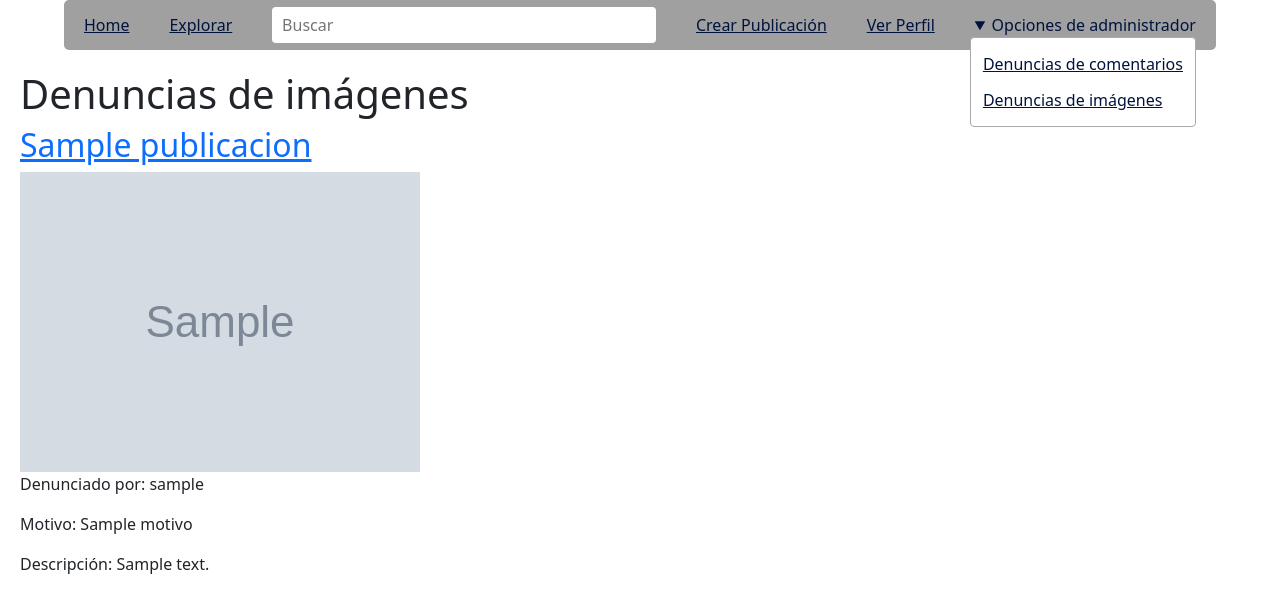
After one commit to emanuelamaya200-source/Trabajo-Integrador-web, a Node project: template views/Publicaciones/denunciasImagenes.pug in a window 1280 px wide, after a click on "Opciones de administrador". The commit adds this page. Shown: the top 613 px of the page. Run offline with Node 20 templates, Linux system fonts and the light colour scheme; the template is opened without the code that fills it: most values are stand-ins (such as "Sample title", 1, 10 or a date in 2020); grey boxes marked "Sample" are stand-in pictures; some libraries are stand-ins or nearby versions.

Commit message:
Denuncias
Denuncias, reorganizacion, y cambio de css

```diff
--- a/app.js
+++ b/app.js
@@ -9,6 +9,7 @@ import Publicaciones from"./rutas/Publicaciones.js"
 import RegYLogin from"./rutas/RegYLogin.js"
 import { requireAuth } from './controller/autenticador.js';
 import perfil from './rutas/perfil.js';
+import Denuncias from './rutas/Denuncias.js';
 
 // CONSTANTES
 const PORT = process.env.PORT;
@@ -51,6 +52,7 @@ app.use(express.urlencoded({ extended: true }));
 app.use(RegYLogin);
 app.use(Publicaciones)
 app.use(perfil)
+app.use(Denuncias)
 
 // rutas
 app.get("/",(req, res , next)=>{
--- a/controller/RegistroYLoginControlador.js
+++ b/controller/RegistroYLoginControlador.js
@@ -19,7 +19,8 @@ export const LoguearsePost = async (req, res) => {
             req.session.usuario = {
                 id: usuario.id,
                 username: usuario.username,
-                email: usuario.email
+                email: usuario.email,
+                validador: usuario.validador
             };
 
             return res.render('extra/welcome', { nombre: usuario.username });
--- a/mixins/nav.pug
+++ b/mixins/nav.pug
@@ -5,32 +5,26 @@ mixin nav(className = "navc")
     li
       a(href='/explorar') Explorar
     li
-      input#buscar(type="text", name="Buscar" placeholder="Buscar")
+      input#buscar(type="text", name="Buscar", placeholder="Buscar")
     li
       a(href='/crearPublicacion') Crear Publicación
-    li
-      if usuario
+    if usuario
+      li
         a#perfil(href=`/perfil/${usuario.id}`) Ver Perfil
-    li
-      if usuario.validador
-
-        button(popovertarget="menu") Opciones De Administrador ▾
-
-          div#menu(popover)
-            a(href="/denunciaComentarios") Denuncia De Comentarios
-            a(href="/denunciaImagenes") Denuncia De Imagenes
-            button(data-accion="eliminar") Eliminar
+    if usuario.validador
+      li
+        details.menu-administrador
+          summary Opciones de administrador
+          div.opciones-administrador
+            a(href="/denunciasComentarios") Denuncias de comentarios
+            a(href="/denunciasImagenes") Denuncias de imágenes
 
   script.
     const buscar = document.querySelector("#buscar");
-    buscar.addEventListener('keydown', (e) => {
-      if (e.key === 'Enter') {
-        window.location.href = `/Buscar/${buscar.value}`;
-      }
-    const menu = document.getElementById('menu');
-            menu.addEventListener('click', (e) => {
-              if (!e.target.dataset.accion) return;
-              console.log(e.target.dataset.accion);
-              menu.hidePopover();
-            }
-    });
+    if (buscar) {
+      buscar.addEventListener('keydown', (e) => {
+        if (e.key === 'Enter' && buscar.value.trim()) {
+          window.location.href = `/Buscar/${encodeURIComponent(buscar.value.trim())}`;
+        }
+      });
+    }
--- a/mixins/navSU.pug
+++ b/mixins/navSU.pug
@@ -5,17 +5,18 @@ mixin navSinUsuario(className = "navsinc")
     li
       a(href='/explorar') Explorar
     li
-      input#buscar(type="text", name="Buscar" placeholder="Buscar")
+      input#buscar(type="text", name="Buscar", placeholder="Buscar")
     li
       a#iniciar(href='/unirse') Iniciar Sesion
     li
       a#registrarse(href='/registro') Registrarse
 
-    if usuario.validador
   script.
     const buscar = document.querySelector("#buscar");
-    buscar.addEventListener('keydown', (e) => {
-      if (e.key === 'Enter') {
-        window.location.href = `/Buscar/${buscar.value}`;
-      }
-    });
+    if (buscar) {
+      buscar.addEventListener('keydown', (e) => {
+        if (e.key === 'Enter' && buscar.value.trim()) {
+          window.location.href = `/Buscar/${encodeURIComponent(buscar.value.trim())}`;
+        }
+      });
+    }
--- a/modelos/Denuncia_imagen.js
+++ b/modelos/Denuncia_imagen.js
@@ -20,7 +20,7 @@ export class Denuncia_imagen extends Model {
       transaction: options.transaction,
     });
 
-    if (cantidad > 3) {
+    if (cantidad >= 3) {
       const idPublicacion = await Imagen.retornarIDDeLaPublicacionDeUnaImagen(
         id_imagen,
         { transaction: options.transaction }
--- a/public/styles.css
+++ b/public/styles.css
@@ -32,6 +32,34 @@
 .navsinc #buscar, .navc #buscar {
     color: black;
 }
+
+.menu-administrador {
+    position: relative;
+}
+
+.menu-administrador summary {
+    cursor: pointer;
+    color: rgb(0, 19, 61);
+}
+
+.opciones-administrador {
+    position: absolute;
+    top: 100%;
+    right: 0;
+    z-index: 10;
+    min-width: 190px;
+    padding: 8px;
+    background: white;
+    border: 1px solid #aaa;
+    border-radius: 4px;
+}
+
+.opciones-administrador a {
+    display: block;
+    padding: 6px 4px;
+    white-space: nowrap;
+}
+
 .fila{
     display: flex;
     flex-direction: row;
--- /dev/null
+++ b/views/Publicaciones/denunciasImagenes.pug
@@ -0,0 +1,16 @@
+extends ../layout
+
+block content
+  h1 Denuncias de imágenes
+
+  if denuncias.length === 0
+    p No hay denuncias pendientes.
+  else
+    each denuncia in denuncias
+      article
+        h2
+          a(href="/verPublicacion/" + denuncia.imagen.publicacion.id)= denuncia.imagen.publicacion.titulo
+        img.imagen-denunciada(src=denuncia.imagen.url, alt="Imagen denunciada")
+        p Denunciado por: #{denuncia.denunciante.username}
+        p Motivo: #{denuncia.motivo}
+        p Descripción: #{denuncia.descripcion}
```
Also changed, not shown: controller/Denunciascontrolador.js (+10 -9 lines), rutas/Denuncias.js (+14 -10 lines), rutas/Publicaciones.js (+0 -12 lines), sync.js (+5 -3 lines), views/Publicaciones/denunciasComentarios.pug (+8 -4 lines).
